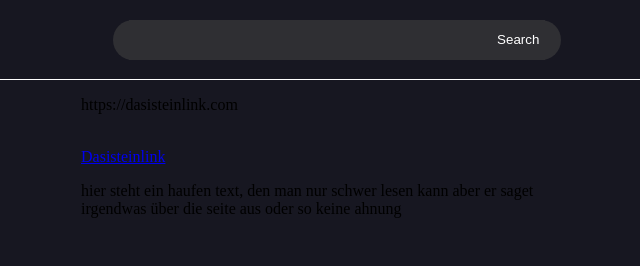
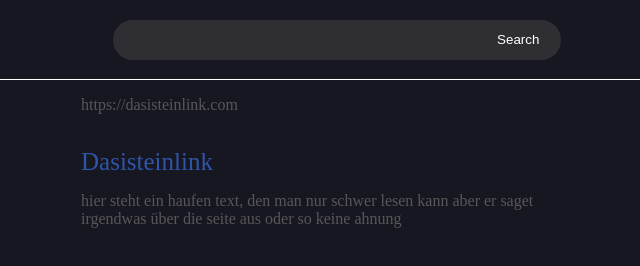
Before and after one commit to kirbs-btw/googleSearch-mochup, a plain HTML site: page index.html in a window 1280 px wide. Shown: the whole page, without its empty margins (47-687 px from the left). Drawn offline with Linux system fonts and the light colour scheme.

Commit message:
Add files via upload

```diff
--- a/css/main.css
+++ b/css/main.css
@@ -1,7 +1,9 @@
 :root{
     --bgColor: #171721;
     --secColor: #2F2F33;
+    --brightSecColor: #575759;
     --navSectionHeight: 10vh;
+    --accentBlue: #2E55AA;
 }
 
 body{
@@ -52,6 +54,10 @@ input{
   border: none;
 }
 
+input:focus{
+  background-color: white;
+}
+
 button{
   border: none;
   background-color: var(--secColor);
@@ -89,3 +95,21 @@ button{
   height: 100%;
   /* background-color: green; */
 }
+
+/*
+content section styling
+*/
+
+.content-section > a, .content-section > p{
+  font-family: Futura Bk BT;
+}
+
+.content-section > a{
+  text-decoration: none;
+  font-size: 25px;
+  color: var(--accentBlue);
+}
+
+.content-section > p{
+  color: var(--brightSecColor);
+}
```
